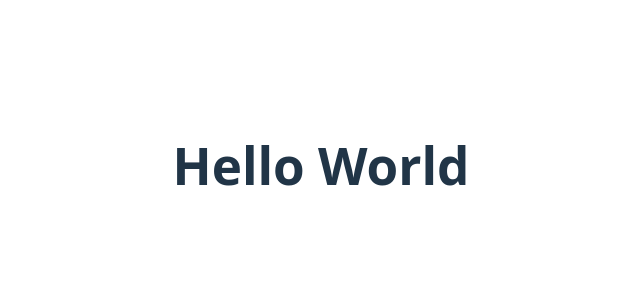
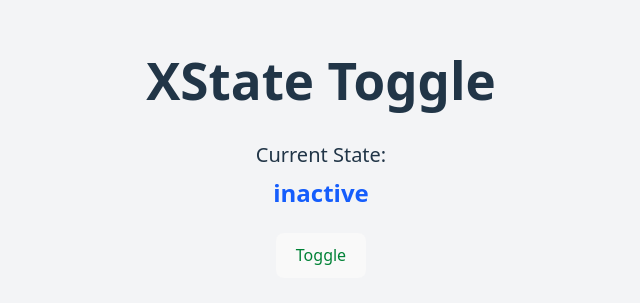
Before and after one commit to Valeriusdev/React-TypeScript-XState-app, a React (Vite) app: page / in a window 1280 px wide. Shown: the part 235-538 px from the top of the page, without its empty margins (319-959 px from the left). Built offline with nearby package versions, Linux system fonts and the light colour scheme.

Commit message:
add toggleMachine

```diff
--- a/src/App.tsx
+++ b/src/App.tsx
@@ -1,7 +1,41 @@
+import { createMachine } from "xstate";
+import { useMachine } from "@xstate/react";
+
+const toggleMachine = createMachine({
+  id: "toggle",
+  initial: "inactive",
+  states: {
+    inactive: {
+      on: { TOGGLE: "active" },
+    },
+    active: {
+      on: { TOGGLE: "inactive" },
+    },
+  },
+});
+
 function App() {
+  const [state, send] = useMachine(toggleMachine);
+
   return (
-    <div className="flex items-center justify-center min-h-screen">
-      <h1 className="text-2xl font-bold">Hello World</h1>
+    <div className="flex items-center justify-center min-h-screen bg-gray-100">
+      <div className="text-center">
+        <h1 className="text-3xl font-bold mb-8">XState Toggle</h1>
+
+        <div className="mb-6">
+          <p className="text-xl mb-2">Current State:</p>
+          <p className="text-2xl font-semibold text-blue-600">
+            {String(state.value)}
+          </p>
+        </div>
+
+        <button
+          onClick={() => send({ type: "TOGGLE" })}
+          className="px-6 py-3 bg-blue-500 text-green-700 rounded-lg hover:bg-blue-600 transition-colors"
+        >
+          Toggle
+        </button>
+      </div>
     </div>
   );
 }
```
